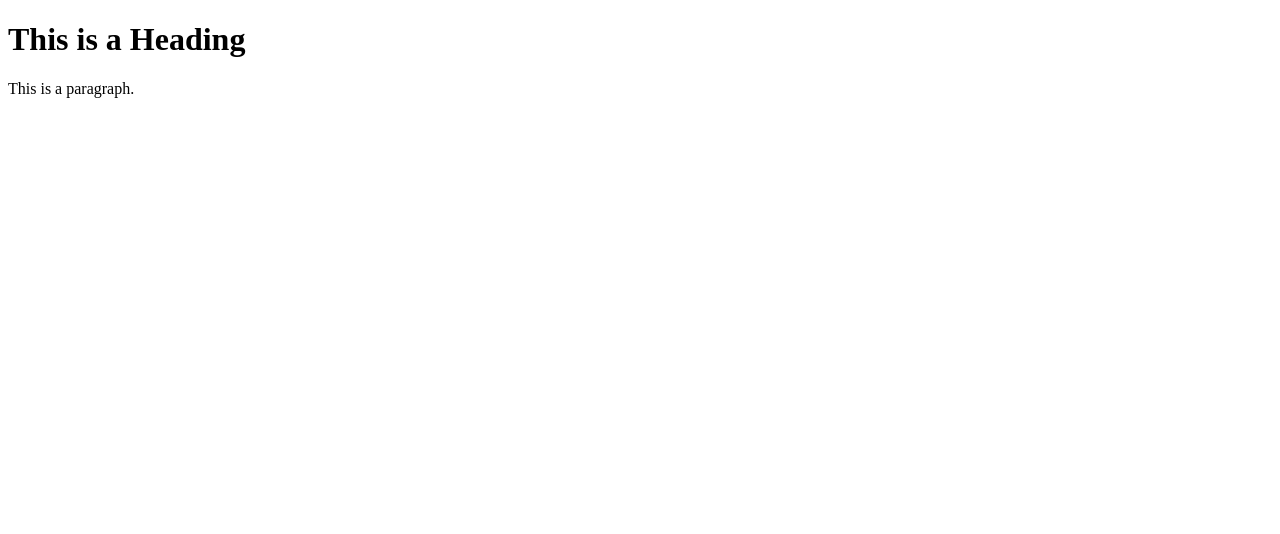
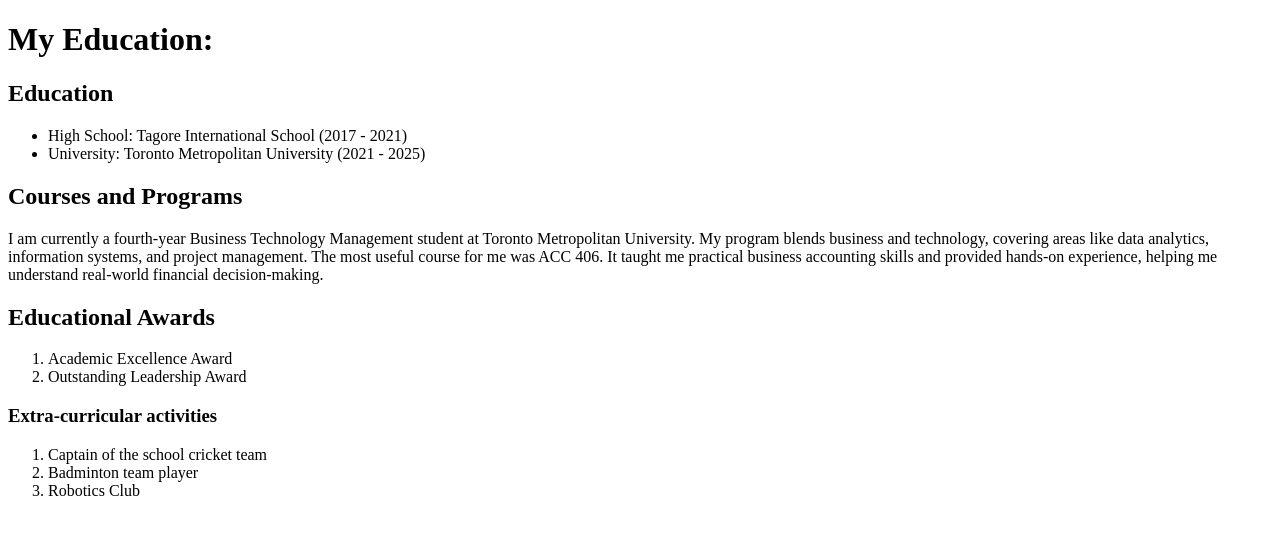
Before and after one commit to Charnit/charnit.bhatia.gith, a plain HTML site: page index.html in a window 1280 px wide. Drawn offline with Linux system fonts and the light colour scheme.

Commit message:
Add files via upload

```diff
--- a/index.html
+++ b/index.html
@@ -1,12 +1,49 @@
 <!DOCTYPE html>
-<html>
+<html lang="en">
 <head>
-<title>Page Title</title>
+    <meta charset="UTF-8">
+    <meta name="viewport" content="width=device-width, initial-scale=1.0">
+    <title>Charnit Bhatia | Home</title>
 </head>
 <body>
+    <header>
+        <h1>My Education:</h1>
+    </header>
 
-<h1>This is a Heading</h1>
-<p>This is a paragraph.</p>
+    <section>
+        <h2>Education</h2>
+        <ul>
+            <li>High School: Tagore International School (2017 - 2021)</li>
+            <li>University: Toronto Metropolitan University (2021 - 2025) </li>
+        </ul>
+    </section>
 
+    <section>
+        <h2>Courses and Programs</h2>
+        <p>
+            I am currently a fourth-year Business Technology Management student at Toronto Metropolitan University. My program blends business and technology,
+            covering areas like data analytics, information systems, and project management.
+            The most useful course for me was ACC 406. It taught me practical business accounting skills and provided hands-on experience, helping me understand
+            real-world financial decision-making.
+
+        </p>
+    </section>
+
+    <section>
+        <h2>Educational Awards</h2>
+        <ol>
+            <li>Academic Excellence Award</li>
+            <li>Outstanding Leadership Award</li>
+        </ol>
+    </section>
+
+    <section>
+        <h3>Extra-curricular activities</h3>
+        <ol>
+            <li>Captain of the school cricket team</li>
+            <li>Badminton team player</li>
+            <li>Robotics Club </li>
+        </ol>
+    </section>
 </body>
 </html>
```
